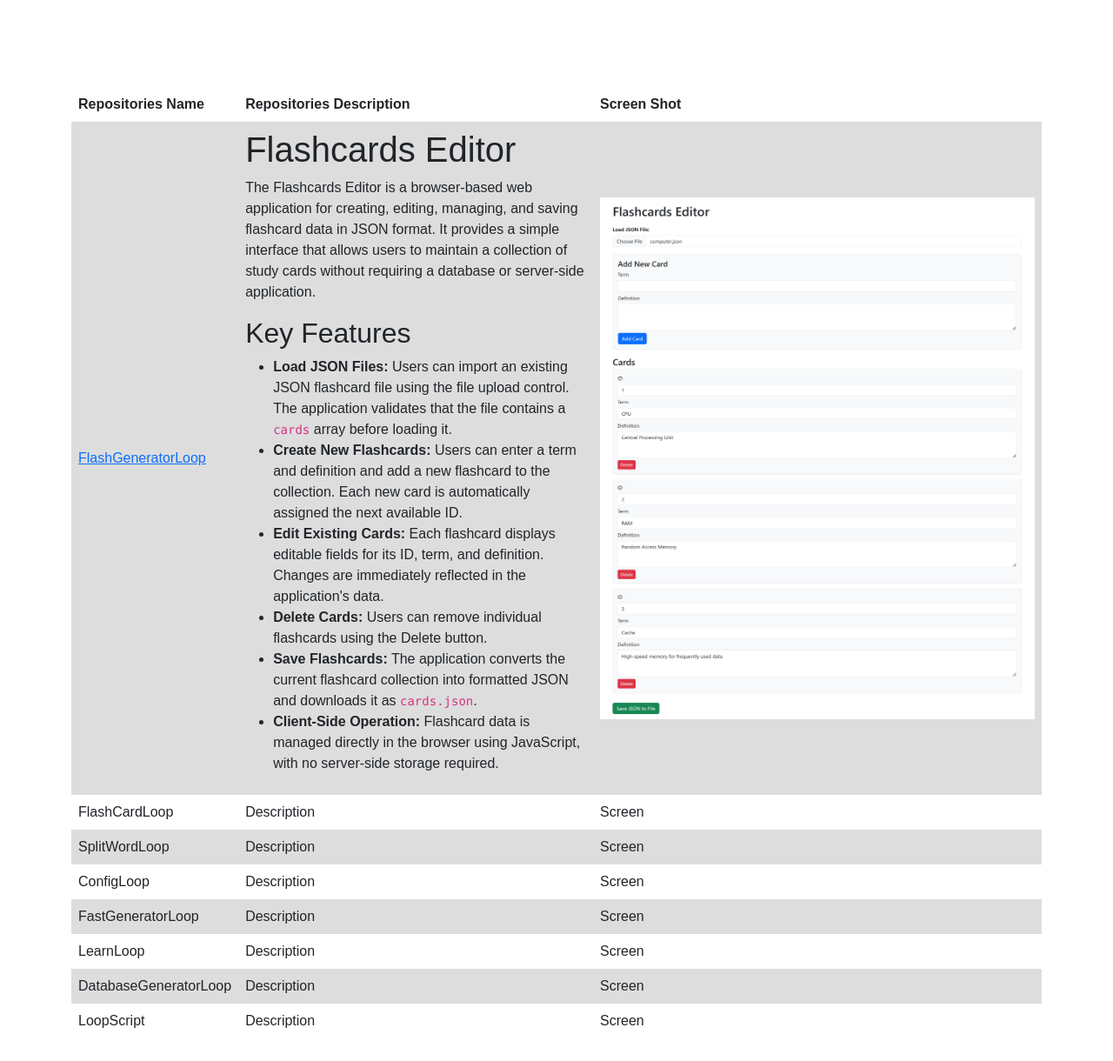
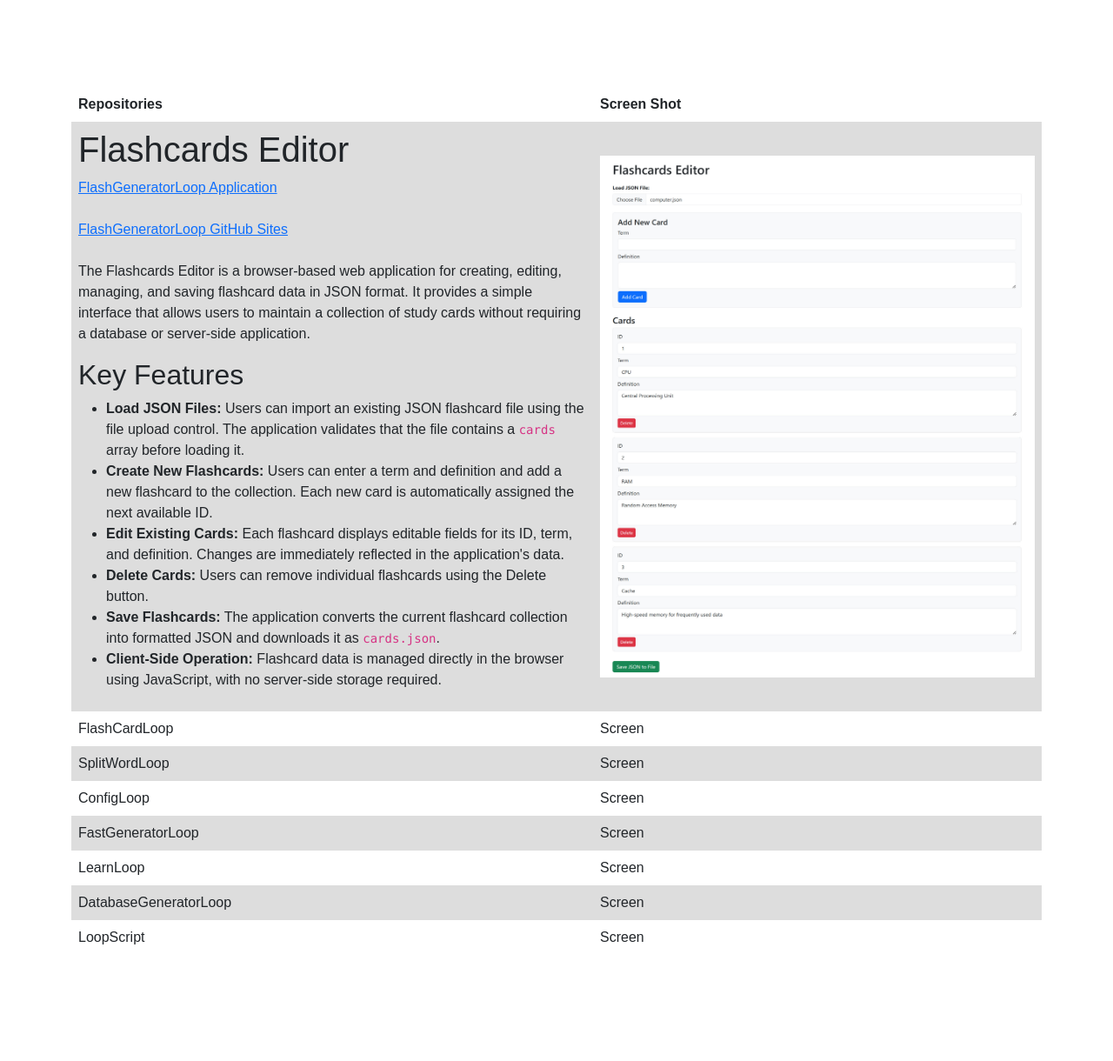
Before and after one commit to progressivepull/Begin-in-the-Loop, a plain HTML site: page index.html in a window 1280 px wide. Shown: the part 300-1520 px from the top of the page at 87% size. After the commit the page ends 1428 px from the top, so only its background shows below. Drawn offline with Linux system fonts and the light colour scheme.

Commit message:
Update index.html

```diff
--- a/index.html
+++ b/index.html
@@ -30,15 +30,18 @@
 <table>
 
   <tr>
-    <th>Repositories Name</th>
-    <th>Repositories Description</th>
+    <th>Repositories</th>
 	<th>Screen Shot</th>
   </tr>
 
   <tr>
-    <td><a href="https://progressivepull.github.io/FlashGeneratorLoop/">FlashGeneratorLoop</a></td>
     <td>
 			<h1>Flashcards Editor</h1>
+
+			<a href="https://progressivepull.github.io/FlashGeneratorLoop/">FlashGeneratorLoop Application</a><br><br>
+
+			<a href="https://github.com/progressivepull/FlashGeneratorLoop/tree/main">FlashGeneratorLoop GitHub Sites</a><br><br>
+
 
 		<p>
 		  The Flashcards Editor is a browser-based web application for creating, editing, managing,
@@ -83,43 +86,36 @@
 
   <tr>
     <td>FlashCardLoop</td>
-    <td>Description</td>
     <td>Screen</td>
   </tr>
 
   <tr>
     <td>SplitWordLoop</td>
-    <td>Description</td>
     <td>Screen</td>
   </tr>
 
   <tr>
     <td>ConfigLoop</td>
-    <td>Description</td>
 		<td>Screen</td>
   </tr>
 
   <tr>
     <td>FastGeneratorLoop</td>
-    <td>Description</td>
 		<td>Screen</td>
   </tr>
 
   <tr>
     <td>LearnLoop</td>
-    <td>Description</td>
 		<td>Screen</td>
   </tr>
 
   <tr>
     <td>DatabaseGeneratorLoop</td>
-    <td>Description</td>
 		<td>Screen</td>
   </tr>
 
   <tr>
     <td>LoopScript</td>
-    <td>Description</td>
 		<td>Screen</td>
   </tr>
 
```
